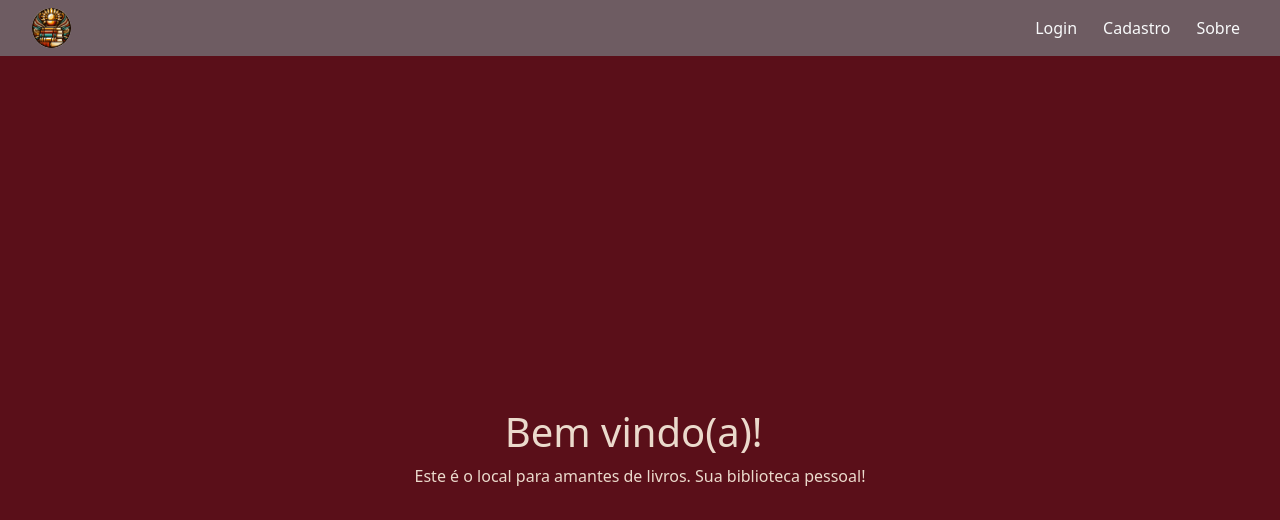
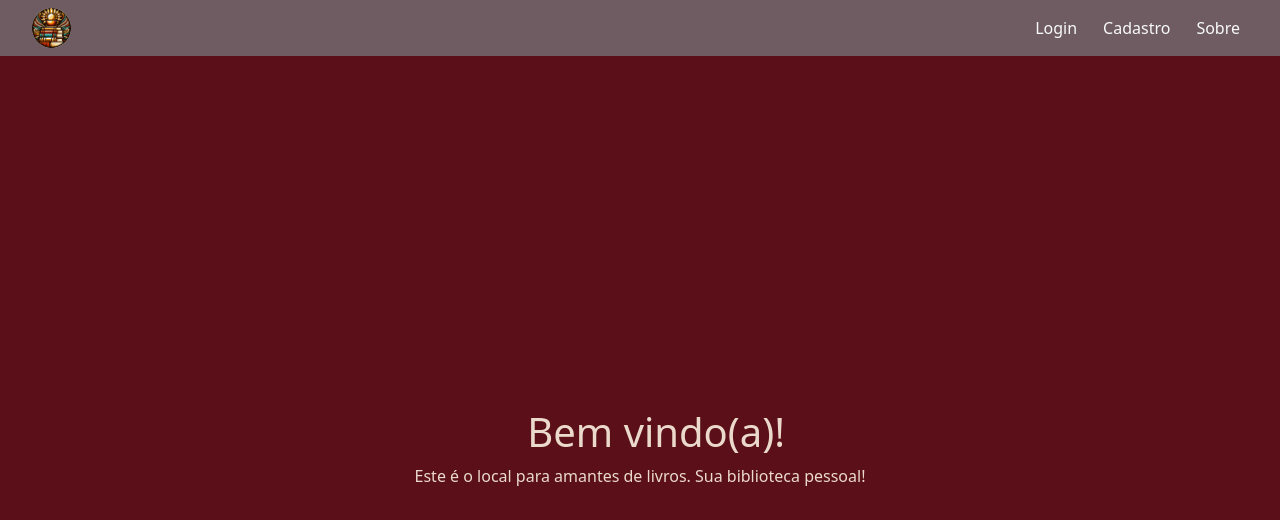
Before and after one commit to Linsarthur/biblioteca-pessoal, a React (Vite) app: page / in a window 1280 px wide. Shown: the top 520 px of the page. Built offline with nearby package versions, Linux system fonts and the light colour scheme.

Commit message:
fix conflicts

```diff
--- a/src/pages/Home.jsx
+++ b/src/pages/Home.jsx
@@ -3,7 +3,7 @@ import '../styles/Home.css'
 const Home = () => {
   return (
     <>
-    <main className='home'>
+    <main className='banner-home'>
       <div>
         <h1 className='aga1'>Bem vindo(a)!</h1>
         <p>Este é o local para amantes de livros. Sua biblioteca pessoal!</p>
--- a/src/styles/Home.css
+++ b/src/styles/Home.css
@@ -1,4 +1,4 @@
-.home{
+.banner-home{
     height: 100vh;
     display: flex;
     justify-content: center;
@@ -8,5 +8,5 @@
 }
 
 .aga1{
-    margin-left: 20%;
+    margin-left: 25%;
 }
```
